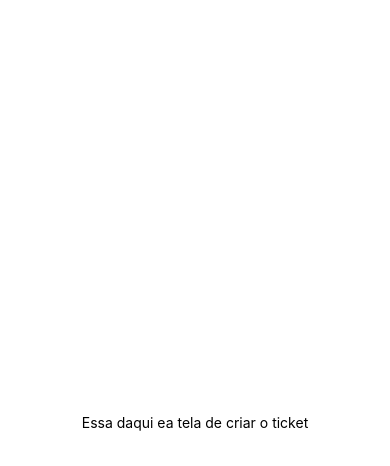
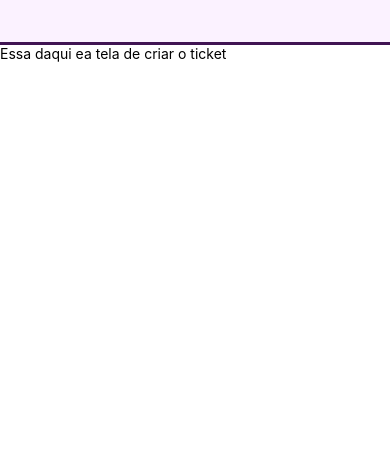
Before and after one commit to maeceloacm1998/Project-REDUX, a React Native app: screen /CriarTicket in a window 390 px wide. Shown: the top 466 px of the page. Built offline with nearby package versions, Linux system fonts and the light colour scheme.

Commit message:
feat: createTicketScreen in progress

```diff
--- a/src/screens/CreateTicketScreen.tsx
+++ b/src/screens/CreateTicketScreen.tsx
@@ -1,18 +1,22 @@
 import React from "react";
 import { View, Text, StyleSheet } from "react-native";
 
+import { useForm } from "react-hook-form";
+import InputCreateTicketScreen from "../components/InputCreateTicketScreen/InputCreateTicketScreen";
+
 export default function CreateTicketScreen() {
+  const { control, handleSubmit } = useForm();
+
   const styles = StyleSheet.create({
     container: {
       flex: 1,
       backgroundColor: "#fff",
-      justifyContent: "center",
-      alignItems: "center",
     },
   });
 
   return (
     <View style={styles.container}>
+      <InputCreateTicketScreen control={control} name="Teste" />
       <Text>Essa daqui ea tela de criar o ticket</Text>
     </View>
   );
```
